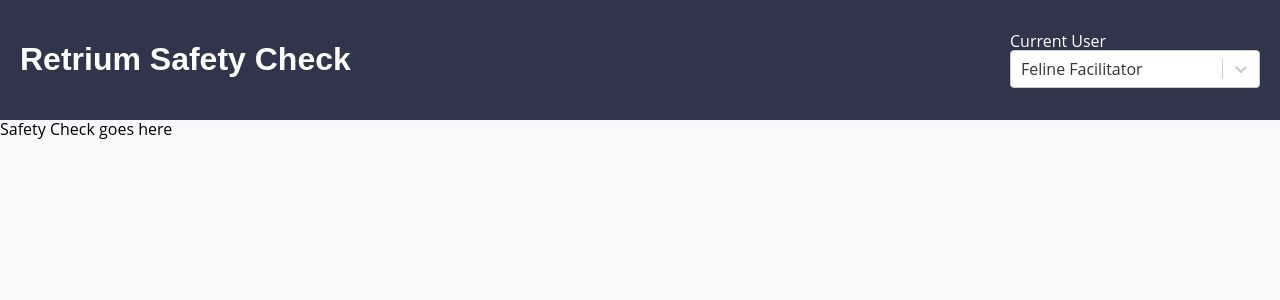
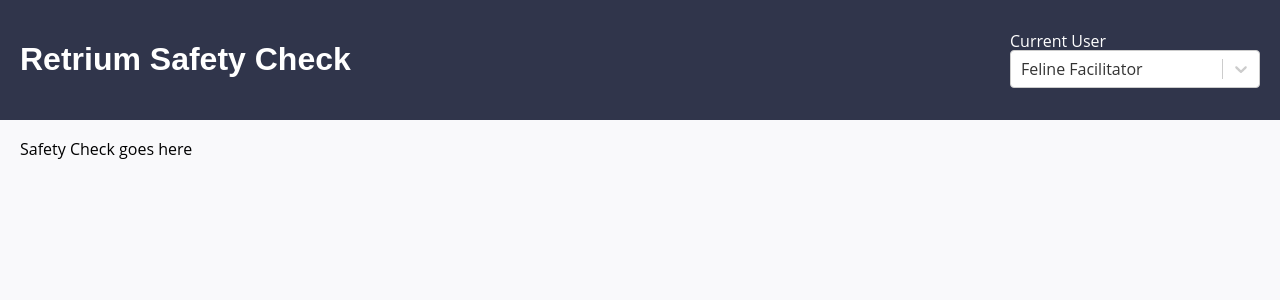
Before and after one commit to Retrium/dev-candidate, a React app in the folder code-challenge/: page / in a window 1280 px wide. Shown: the top 300 px of the page. Built offline with nearby package versions, Linux system fonts and the light colour scheme; the HTML template or start-up script is replaced by a standard one.

Commit message:
:lipstick: minor padding

```diff
--- a/code-challenge/src/client/SafetyCheck.jsx
+++ b/code-challenge/src/client/SafetyCheck.jsx
@@ -1,5 +1,5 @@
 import React from 'react';
 
 export const SafetyCheck = () => {
-	return <div>Safety Check goes here</div>;
+	return <div style={{ padding: 20 }}>Safety Check goes here</div>;
 };
```
